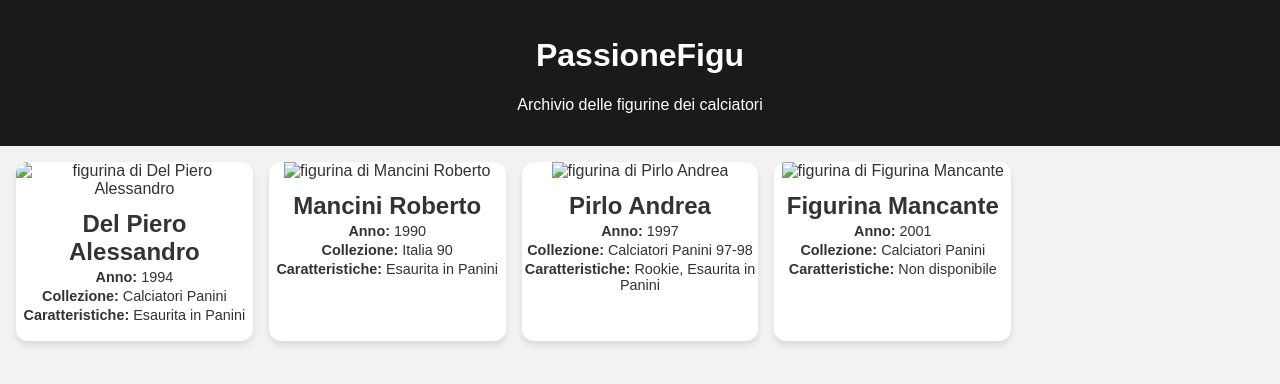
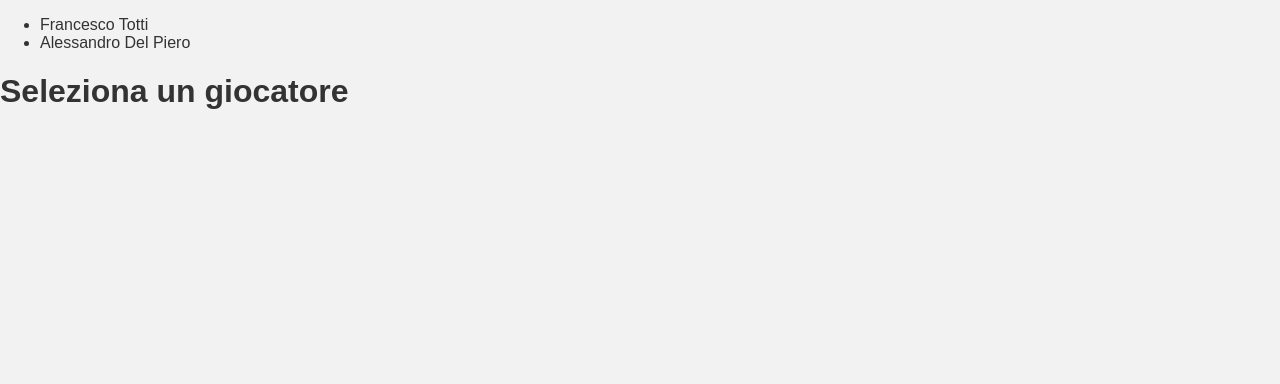
Before and after one commit to Passionefigu/passionefigu, a plain HTML site: page index.html in a window 1280 px wide. Drawn offline with Linux system fonts and the light colour scheme.

Commit message:
Update index.html

```diff
--- a/index.html
+++ b/index.html
@@ -1,20 +1,24 @@
 <!DOCTYPE html>
 <html lang="it">
 <head>
-  <meta charset="UTF-8" />
-  <meta name="viewport" content="width=device-width, initial-scale=1.0"/>
+  <meta charset="UTF-8">
   <title>PassioneFigu</title>
-  <link rel="stylesheet" href="style.css" />
+  <link rel="stylesheet" href="style.css">
 </head>
 <body>
-  <header>
-    <h1>PassioneFigu</h1>
-    <p>Archivio delle figurine dei calciatori</p>
-  </header>
-
-  <main id="figurine-container">
-    <!-- Figurine verranno caricate dinamicamente -->
-  </main>
+  <div class="container">
+    <aside class="sidebar">
+      <ul id="playerList">
+        <li onclick="loadPlayer('totti')">Francesco Totti</li>
+        <li onclick="loadPlayer('delpiero')">Alessandro Del Piero</li>
+        <!-- Aggiungi altri giocatori -->
+      </ul>
+    </aside>
+    <main class="main-content">
+      <h1 id="playerName">Seleziona un giocatore</h1>
+      <div id="figurineContainer" class="figurine-grid"></div>
+    </main>
+  </div>
 
   <script src="script.js"></script>
 </body>
```
